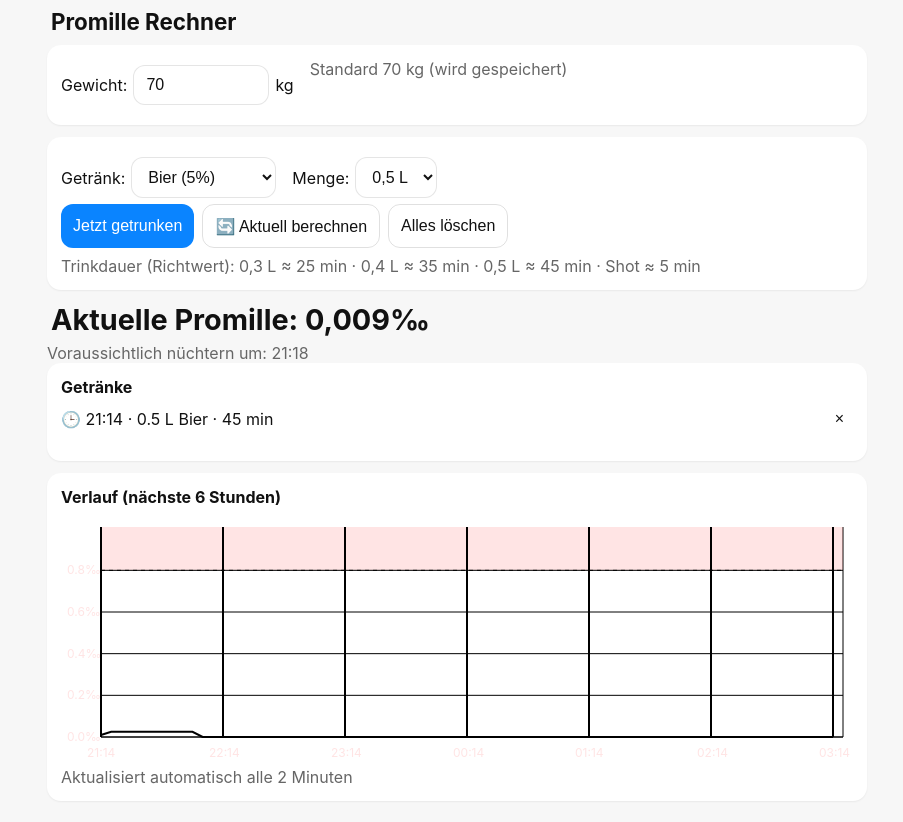
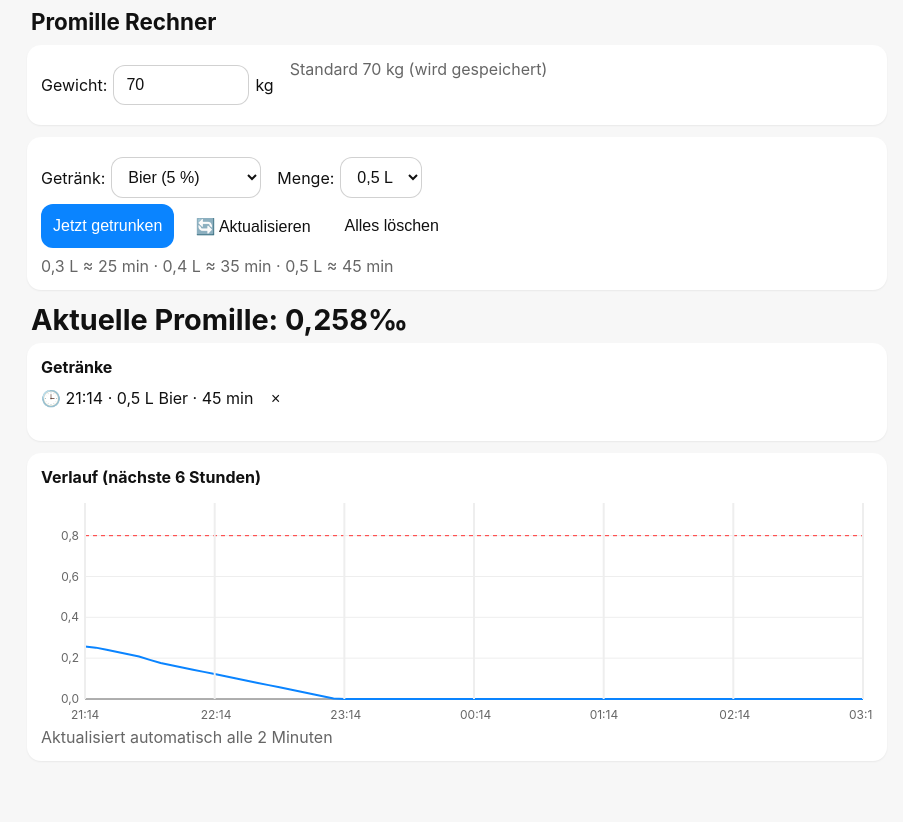
Before and after one commit to Scrubxlol/Promille-Rechner, a plain HTML site: page index.html in a window 1280 px wide. Both pictures are taken after a click on the button "Jetzt getrunken". Shown: the whole page, without its empty margins (183-1086 px from the left). Drawn offline with Linux system fonts and the light colour scheme.

Commit message:
Update index.html

```diff
--- a/index.html
+++ b/index.html
@@ -5,40 +5,41 @@
   <meta name="viewport" content="width=device-width, initial-scale=1, viewport-fit=cover" />
   <title>Promille Rechner (Live)</title>
   <meta name="theme-color" content="#0a84ff">
-  <!-- Optional für Homescreen-Icon falls vorhanden -->
   <link rel="apple-touch-icon" href="icon-192.png">
   <style>
     :root{
-      /* Dark default */
-      --bg:#0b0b0b; --card:#1a1a1a; --text:#f2f2f2; --muted:#aaa;
-      --primary:#0a84ff; --danger:#b00020; --radius:14px;
-      --grid:#2a2a2a; --axis:#777; --warn:#ff4d4d;
+      --bg:#0b0b0b;--card:#151515;--text:#f2f2f2;--muted:#aaa;
+      --primary:#0a84ff;--danger:#b00020;--radius:14px;
+      --grid:#444;--axis:#888;--curve:#4dd0e1;--warn:#ff5252
     }
     @media (prefers-color-scheme: light){
-      :root{ --bg:#f7f7f7; --card:#fff; --text:#111; --muted:#666; --grid:#eee; --axis:#666; }
+      :root{
+        --bg:#f7f7f7;--card:#ffffff;--text:#111;--muted:#666;
+        --grid:#eee;--axis:#666;--curve:#0a84ff;--warn:#ff3333
+      }
     }
-    body{margin:0;font-family:-apple-system,BlinkMacSystemFont,'Segoe UI',Roboto,Helvetica,Arial,sans-serif;
-         background:var(--bg);color:var(--text);
-         padding:env(safe-area-inset-top) 12px calc(12px + env(safe-area-inset-bottom))}
-    .wrap{max-width:820px;margin:0 auto}
+    html,body{height:100%}
+    body{
+      margin:0;font-family:-apple-system,BlinkMacSystemFont,'Segoe UI',Roboto,Helvetica,Arial,sans-serif;
+      background:var(--bg);color:var(--text);
+      padding:env(safe-area-inset-top) 12px calc(12px + env(safe-area-inset-bottom))
+    }
+    .wrap{max-width:860px;margin:0 auto}
     h1{font-size:1.4rem;margin:8px 4px 10px}
     .card{background:var(--card);border-radius:var(--radius);padding:14px;box-shadow:0 1px 2px rgba(0,0,0,.06);margin-bottom:12px}
     .row{display:flex;flex-wrap:wrap;gap:8px}
     label{display:inline-flex;align-items:center;gap:6px;margin:6px 8px 6px 0}
-    input,select,button{font-size:1rem;padding:10px 12px;border-radius:12px;border:1px solid rgba(255,255,255,0.12);background:#121212;color:var(--text)}
-    @media (prefers-color-scheme: light){ input,select,button{background:#fff;border:1px solid rgba(0,0,0,0.1);color:var(--text)} }
+    input,select,button{font-size:1rem;padding:10px 12px;border-radius:12px;border:1px solid rgba(255,255,255,.18);background:#111;color:var(--text)}
+    @media (prefers-color-scheme: light){input,select,button{background:#fff;color:var(--text);border:1px solid rgba(0,0,0,.18)}}
     button{background:var(--primary);color:#fff;border:none;min-height:44px}
-    button.ghost{background:transparent;color:var(--text);border:1px solid rgba(255,255,255,0.12)}
-    @media (prefers-color-scheme: light){button.ghost{border:1px solid rgba(0,0,0,0.12)}}
+    button.ghost{background:transparent;color:var(--text);border:1px solid rgba(255,255,255,.2)}
     .prom{font-size:1.8rem;font-weight:700;margin:10px 4px 6px}
     .muted{color:var(--muted)}
-    .entry{margin-bottom:6px;display:flex;align-items:center;gap:8px;justify-content:space-between}
-    .del{background:transparent;border:1px solid rgba(255,255,255,.2);padding:4px 8px;border-radius:10px;color:inherit}
-    .del:hover{opacity:.8}
-    #warn{display:none;background:rgba(255,0,0,.85);color:#fff;padding:12px;border-radius:12px;margin-bottom:12px;text-align:center;font-weight:700}
+    .entry{margin-bottom:6px}
+    #warn{display:none;background:rgba(255,0,0,.9);color:#fff;padding:12px;border-radius:12px;margin-bottom:12px;text-align:center;font-weight:700}
     body.danger{background:var(--danger)!important;color:#fff}
-    canvas{width:100%;height:260px;display:block;border-radius:12px}
-    .toolbar{display:flex;flex-wrap:wrap;gap:8px}
+    canvas{width:100%;height:240px;display:block;border-radius:12px;background:var(--card)}
+    .actions{display:flex;gap:8px;flex-wrap:wrap}
   </style>
 </head>
 <body>
@@ -51,7 +52,7 @@
   <div class="card">
     <div class="row">
       <label>Gewicht:
-        <input type="number" id="gewicht" min="40" max="200" step="1" value="70" style="width:110px"> kg
+        <input aria-label="Gewicht in kg" type="number" id="gewicht" min="40" max="200" step="1" value="70" style="width:110px"> kg
       </label>
       <span class="muted">Standard 70 kg (wird gespeichert)</span>
     </div>
@@ -61,41 +62,28 @@
   <div class="card">
     <div class="row">
       <label>Getränk:
-        <select id="typ">
-          <option value="bier">Bier (5%)</option>
-          <option value="radler">Radler (2.5%)</option>
-          <option value="shot40">Shot (40%)</option>
+        <select aria-label="Getränktyp" id="typ">
+          <option value="bier">Bier (5 %)</option>
+          <option value="radler">Radler (2,5 %)</option>
+          <option value="shot">Shot (40 %)</option>
         </select>
       </label>
       <label>Menge:
-        <select id="menge">
-          <option value="0.3">0,3 L</option>
-          <option value="0.4">0,4 L</option>
-          <option value="0.5" selected>0,5 L</option>
-        </select>
-      </label>
-      <label id="shotSizeWrap" style="display:none;">Shot-Größe:
-        <select id="shotSize">
-          <option value="0.02">2 cl</option>
-          <option value="0.04">4 cl</option>
-        </select>
+        <select aria-label="Menge" id="menge"></select>
       </label>
     </div>
-    <div class="toolbar">
+    <div class="actions">
       <button id="add">Jetzt getrunken</button>
-      <button id="refresh" class="ghost">🔄 Aktuell berechnen</button>
-      <button id="reset" class="ghost">Alles löschen</button>
+      <button id="update" class="ghost" aria-label="Manuell aktualisieren">🔄 Aktualisieren</button>
+      <button id="reset" class="ghost" aria-label="Alle Einträge löschen">Alles löschen</button>
     </div>
-    <div class="muted" style="margin-top:8px">
-      Trinkdauer (Richtwert): 0,3 L ≈ 25 min · 0,4 L ≈ 35 min · 0,5 L ≈ 45 min · Shot ≈ 5 min
-    </div>
+    <div class="muted" id="dauerHinweis" style="margin-top:8px"></div>
   </div>
 
   <div class="prom" id="anzeige">Aktuelle Promille: 0,000‰</div>
-  <div id="sober" class="muted"></div>
 
   <!-- Liste -->
-  <div id="log" class="card">
+  <div id="log" class="card" aria-live="polite">
     <b>Getränke</b>
     <div class="muted" id="empty">Noch nichts erfasst.</div>
   </div>
@@ -109,14 +97,19 @@
 </div>
 
 <script>
-/* ---------- Konstanten ---------- */
-const ABBAU = 0.13; // ‰ pro Stunde (Abbau)
-const R = 0.68;     // Verteilungsfaktor
+/* ---------- Parameter ---------- */
+const ABBAU = 0.13;                 // ‰ pro Stunde (Eliminationsrate)
+const R = 0.68;                     // Verteilungsfaktor
 const NF = new Intl.NumberFormat('de-DE',{minimumFractionDigits:3,maximumFractionDigits:3});
-const DEFAULT_DAUER_MIN = { "0.3": 25, "0.4": 35, "0.5": 45, "shot": 5 };
+const DEFAULT_DAUER_MIN = {         // Standard-Trinkdauer in Minuten
+  bier:  { "0.3":25, "0.4":35, "0.5":45 },
+  radler:{ "0.3":20, "0.4":28, "0.5":36 },
+  shot:  { "0.02":5,  "0.04":8  }
+};
 
-/* ---------- State & Storage ---------- */
-let drinks = []; // { ty, s(L), g(Gramm Alc), tStart(ms), tEnd(ms), label }
+/* ---------- State + Storage ---------- */
+let drinks = []; // { ty, s(L), g(Gramm Alc), tStart(ms), tEnd(ms) }
+
 const store = {
   get gewicht(){ return +(localStorage.getItem('pr_weight')||70); },
   set gewicht(v){ localStorage.setItem('pr_weight', String(v)); },
@@ -129,203 +122,218 @@ const store = {
 
 /* ---------- Helpers ---------- */
 function alkoholGramm(typ, liter){
-  let vol;
-  if(typ==='shot40') vol = 0.40;
-  else if(typ==='bier') vol = 0.05;
-  else vol = 0.025; // radler
-  return liter * vol * 0.8 * 1000; // g
+  let vol = 0.05;
+  if(typ==='radler') vol = 0.025;
+  if(typ==='shot')   vol = 0.40;
+  return liter * vol * 0.8 * 1000; // Gramm reiner Alkohol
 }
 
-// Aufnahme: gleichmäßige Aufnahme jede Minute während tStart..tEnd, anschließend linearer Abbau
+// Hybrid-Aufnahme: großer Sofort-Anteil + kurzer Nachlauf
 function bacContributionAt(t, drink, gewicht){
-  const mins = Math.max(1, Math.round((drink.tEnd - drink.tStart)/60000));
-  const perMinGramm = drink.g / mins;
+  const fImmediate = (drink.ty === 'shot') ? 0.70 : 0.60; // Sofortanteil
+  const slowMinutes = (drink.ty === 'shot') ? 10 : 30;    // Nachlaufdauer
+
+  const g0 = drink.g * fImmediate;        // sofort
+  const gS = drink.g - g0;                 // langsam
+  const start = drink.tStart;
+
   let bac = 0;
-  for(let ts = drink.tStart; ts <= drink.tEnd; ts += 60000){
-    if (t < ts) continue;
-    const z0 = perMinGramm / (gewicht * R);
+
+  // Sofort-Anteil: als "eine Minute" zum Startzeitpunkt
+  if (t >= start) {
+    const z0 = g0 / (gewicht * R);
+    const hours = (t - start) / 3600000;
+    bac += Math.max(0, z0 - ABBAU * hours);
+  }
+
+  // Langsam-Anteil: gleichmäßig pro Minute über slowMinutes
+  const perMin = (slowMinutes > 0) ? (gS / slowMinutes) : 0;
+  const endSlow = start + slowMinutes * 60000;
+
+  for (let ts = start; ts < endSlow; ts += 60000) {
+    if (t < ts) continue;                  // noch nicht im Blut
+    const z = perMin / (gewicht * R);      // Promille-Anstieg aus dieser Minute
     const hours = (t - ts) / 3600000;
-    bac += Math.max(0, z0 - ABBAU * hours);
+    bac += Math.max(0, z - ABBAU * hours); // Abbau seit Aufnahme
   }
   return bac;
 }
 
 function promilleAt(t){
-  const gw = +document.getElementById('gewicht').value || store.gewicht || 70;
+  const gw = +document.getElementById('gewicht').value || 70;
   let sum = 0;
   for(const d of drinks){ sum += bacContributionAt(t, d, gw); }
   return sum;
 }
+
 function promilleJetzt(){ return promilleAt(Date.now()); }
 
-function soberTime(){
-  const p = promilleJetzt();
-  const hrs = p / ABBAU; // einfache lineare Schätzung
-  const t = new Date(Date.now() + hrs*3600000);
-  return t.toLocaleTimeString('de-DE',{hour:'2-digit',minute:'2-digit'});
+/* ---------- UI ---------- */
+const typSel = document.getElementById('typ');
+const mengeSel = document.getElementById('menge');
+const dauerHinweis = document.getElementById('dauerHinweis');
+
+function fillMengen(){
+  const t = typSel.value;
+  const opts = (t==='shot')
+    ? [{v:'0.02',l:'2 cl'},{v:'0.04',l:'4 cl'}]
+    : [{v:'0.3',l:'0,3 L'},{v:'0.4',l:'0,4 L'},{v:'0.5',l:'0,5 L'}];
+  mengeSel.innerHTML = '';
+  opts.forEach(o=>{
+    const el=document.createElement('option');
+    el.value=o.v; el.textContent=o.l; mengeSel.appendChild(el);
+  });
+  // Default-Auswahl
+  if(t==='shot') mengeSel.value='0.02'; else mengeSel.value='0.5';
+  setDauerHint();
+}
+function setDauerHint(){
+  const t=typSel.value, s=mengeSel.value;
+  const d = DEFAULT_DAUER_MIN[t][s] || 45;
+  if(t==='shot') dauerHinweis.textContent = (s==='0.02'?'~5 min':'~8 min');
+  else dauerHinweis.textContent = '0,3 L ≈ 25 min · 0,4 L ≈ 35 min · 0,5 L ≈ 45 min';
 }
 
-/* ---------- UI ---------- */
+function updateList(){
+  const log = document.getElementById('log');
+  const empty = document.getElementById('empty');
+  log.querySelectorAll('.entry').forEach(e=>e.remove());
+  if(!drinks.length){ empty.style.display='block'; return; }
+  empty.style.display='none';
+  drinks.forEach((d,i)=>{
+    const st = new Date(d.tStart).toLocaleTimeString('de-DE',{hour:'2-digit',minute:'2-digit'});
+    const du = Math.round((d.tEnd - d.tStart)/60000);
+    const div = document.createElement('div'); div.className='entry';
+    const name = d.ty==='shot' ? (d.s===0.04?'Shot 4 cl':'Shot 2 cl') : `${(d.s).toFixed(1).replace('.',',')} L ${d.ty==='bier'?'Bier':'Radler'}`;
+    div.innerHTML = `🕒 ${st} · ${name} · ${du} min <button class="ghost" data-del="${i}" aria-label="Eintrag löschen">×</button>`;
+    log.appendChild(div);
+  });
+  log.querySelectorAll('button[data-del]').forEach(btn=>{
+    btn.onclick = () => { drinks.splice(+btn.dataset.del,1); store.save(); updateUI(); };
+  });
+}
+
 function updateUI(){
   const p = promilleJetzt();
   document.getElementById('anzeige').textContent = 'Aktuelle Promille: ' + NF.format(p) + '‰';
-  document.getElementById('sober').textContent = 'Voraussichtlich nüchtern um: ' + soberTime();
-
   if(p >= 0.8){ document.body.classList.add('danger'); document.getElementById('warn').style.display='block'; }
   else { document.body.classList.remove('danger'); document.getElementById('warn').style.display='none'; }
-
-  // Liste
-  const log = document.getElementById('log');
-  const empty = document.getElementById('empty');
-  log.querySelectorAll('.entry').forEach(e=>e.remove());
-  if(!drinks.length){ empty.style.display='block'; }
-  else{
-    empty.style.display='none';
-    drinks.forEach((d,i)=>{
-      const st = new Date(d.tStart).toLocaleTimeString('de-DE',{hour:'2-digit',minute:'2-digit'});
-      const du = Math.max(1, Math.round((d.tEnd - d.tStart)/60000));
-      const row = document.createElement('div'); row.className='entry';
-      row.innerHTML = `<span>🕒 ${st} · ${d.label} · ${du} min</span>
-                       <button class="del" data-i="${i}" aria-label="Eintrag löschen">×</button>`;
-      log.appendChild(row);
-    });
-    log.querySelectorAll('.del').forEach(btn=>{
-      btn.onclick = ()=>{ drinks.splice(+btn.dataset.i,1); store.save(); updateUI(); };
-    });
-  }
-
+  updateList();
   drawChart();
-}
-
-/* ---------- Eingabe ---------- */
-function addDrink(){
-  const typ = document.getElementById('typ').value;
-  let s = parseFloat(document.getElementById('menge').value);
-  let label;
-
-  if(typ==='shot40'){
-    const shotL = parseFloat(document.getElementById('shotSize').value); // 0.02 / 0.04
-    s = shotL;
-    label = `${(shotL*100).toFixed(0)} cl Shot (40%)`;
-  }else{
-    const name = (typ==='bier') ? 'Bier' : 'Radler';
-    label = `${(s).toFixed(1)} L ${name}`;
-  }
-
-  const grams = alkoholGramm(typ, s);
-  const now = Date.now();
-  const durMin = (typ==='shot40') ? DEFAULT_DAUER_MIN.shot : (DEFAULT_DAUER_MIN[String(s)] || 45);
-  const start = now, end = now + durMin*60000;
-
-  drinks.push({ ty: typ, s, g: grams, tStart: start, tEnd: end, label });
-  store.save();
-  updateUI();
 }
 
 /* ---------- Graph ---------- */
 function drawChart(){
   const cvs = document.getElementById('chart');
-  const dpr = window.devicePixelRatio || 1;
+  const ctx = cvs.getContext('2d');
+
+  // Retina-Schärfe
+  const dpr = Math.max(1, window.devicePixelRatio || 1);
   const cssW = cvs.clientWidth || 800;
-  const cssH = cvs.clientHeight || 260;
-  if(cvs.width !== Math.round(cssW*dpr)){ cvs.width = Math.round(cssW*dpr); }
-  if(cvs.height!== Math.round(cssH*dpr)){ cvs.height= Math.round(cssH*dpr); }
-  const ctx = cvs.getContext('2d'); ctx.setTransform(dpr,0,0,dpr,0,0);
+  const cssH = 240;
+  cvs.width  = Math.round(cssW * dpr);
+  cvs.height = Math.round(cssH * dpr);
+  ctx.setTransform(1,0,0,1,0,0);
+  ctx.scale(dpr,dpr);
 
-  const W = cssW, H = cssH;
+  const W = cssW, H = cssH, PADL=44, PADB=28, PADT=16, PADR=10;
   ctx.clearRect(0,0,W,H);
-
-  // Achsen
-  ctx.strokeStyle = 'var(--axis)'; ctx.lineWidth = 1;
-  ctx.beginPath(); ctx.moveTo(40,H-30); ctx.lineTo(W-10,H-30); ctx.lineTo(W-10,20); ctx.stroke();
 
   const now = Date.now();
   const tMin = now, tMax = now + 6*3600000;
-  const xOf = t => 40 + (W-60) * ((t - tMin)/(tMax - tMin));
+  const xOf = t => PADL + (W-PADL-PADR) * ((t - tMin)/(tMax - tMin));
 
-  // Punkte (alle 5 min für glatte Kurve)
+  // Samples alle 5 Minuten für weiche Kurve
   const points = [];
-  for(let t = tMin; t <= tMax; t += 300000){ points.push({t, p: promilleAt(t)}); }
+  for(let t=tMin; t<=tMax; t+=5*60000){ points.push({t, p: promilleAt(t)}); }
 
-  const maxP = Math.max(0.8, ...points.map(p=>p.p)) * 1.2;
-  const yOf = p => (H-30) - (H-60) * (p / (maxP||1));
+  const maxP = Math.max(0.8, ...points.map(p=>p.p)) * 1.2 || 1;
+  const yOf = p => (H-PADB) - (H-PADT-PADB) * (p / maxP);
 
-  // rote Warnfläche > 0.8‰
+  // Grid + Achsen
+  ctx.strokeStyle = getComputedStyle(document.documentElement).getPropertyValue('--grid').trim() || '#444';
+  ctx.lineWidth = 1;
+  for(let p=0; p<=maxP; p+=0.2){
+    const y=yOf(p); ctx.beginPath(); ctx.moveTo(PADL,y); ctx.lineTo(W-PADR,y); ctx.stroke();
+  }
+  ctx.strokeStyle = getComputedStyle(document.documentElement).getPropertyValue('--axis').trim() || '#888';
+  ctx.beginPath(); ctx.moveTo(PADL,H-PADB); ctx.lineTo(W-PADR,H-PADB); ctx.lineTo(W-PADR,PADT); ctx.stroke();
+
+  // 0.8‰ Linie
+  ctx.strokeStyle = getComputedStyle(document.documentElement).getPropertyValue('--warn').trim() || '#ff5252';
+  ctx.setLineDash([4,4]);
   const yWarn = yOf(0.8);
-  ctx.fillStyle = 'rgba(255,77,77,0.15)';
-  ctx.fillRect(40, 20, (W-50), Math.max(0, (yWarn-20)));
-
-  // horizontale Ticks
-  ctx.strokeStyle = 'var(--grid)';
-  ctx.fillStyle = 'var(--muted)'; ctx.font = '12px -apple-system,system-ui';
-  const step = 0.2;
-  for(let v=0; v<=maxP; v+=step){
-    const y = yOf(v);
-    ctx.beginPath(); ctx.moveTo(40,y); ctx.lineTo(W-10,y); ctx.stroke();
-    ctx.fillText(v.toFixed(1)+'‰', 6, y+4);
-  }
-
-  // 0.8-Linie
-  ctx.strokeStyle = 'var(--warn)'; ctx.setLineDash([4,4]);
-  ctx.beginPath(); ctx.moveTo(40,yWarn); ctx.lineTo(W-10,yWarn); ctx.stroke();
+  ctx.beginPath(); ctx.moveTo(PADL,yWarn); ctx.lineTo(W-PADR,yWarn); ctx.stroke();
   ctx.setLineDash([]);
 
   // Kurve
-  ctx.strokeStyle = 'var(--primary)'; ctx.lineWidth = 2;
-  ctx.beginPath();
+  ctx.strokeStyle = getComputedStyle(document.documentElement).getPropertyValue('--curve').trim() || '#4dd0e1';
+  ctx.lineWidth = 2; ctx.beginPath();
   points.forEach((pt,i)=>{ const x=xOf(pt.t), y=yOf(pt.p); i?ctx.lineTo(x,y):ctx.moveTo(x,y); });
   ctx.stroke();
 
   // X-Labels stündlich
-  ctx.fillStyle = 'var(--muted)';
-  for(let t = tMin; t <= tMax; t += 3600000){
+  ctx.fillStyle = getComputedStyle(document.documentElement).getPropertyValue('--muted').trim() || '#aaa';
+  ctx.font = '12px -apple-system,system-ui';
+  for(let t=tMin; t<=tMax; t+=3600000){
     const x = xOf(t);
     const lab = new Date(t).toLocaleTimeString('de-DE',{hour:'2-digit',minute:'2-digit'});
-    ctx.fillText(lab, x-14, H-10);
-    ctx.beginPath(); ctx.strokeStyle = 'var(--grid)'; ctx.moveTo(x,H-30); ctx.lineTo(x,20); ctx.stroke();
+    ctx.fillText(lab, x-14, H-8);
+    ctx.strokeStyle = getComputedStyle(document.documentElement).getPropertyValue('--grid').trim() || '#444';
+    ctx.beginPath(); ctx.moveTo(x,H-PADB); ctx.lineTo(x,PADT); ctx.stroke();
+  }
+
+  // Y-Labels
+  ctx.textAlign='right'; ctx.fillStyle = getComputedStyle(document.documentElement).getPropertyValue('--muted').trim() || '#aaa';
+  for(let p=0; p<=maxP; p+=0.2){ const y=yOf(p); ctx.fillText(p.toFixed(1).replace('.',','), PADL-6, y+4); }
+}
+
+/* ---------- Events ---------- */
+function addDrink(){
+  const typ = typSel.value;
+  const s = parseFloat(mengeSel.value);
+  const grams = alkoholGramm(typ, s);
+  const now = Date.now();
+  const durMin = (DEFAULT_DAUER_MIN[typ] && DEFAULT_DAUER_MIN[typ][String(s)]) || 45;
+  const start = now;
+  const end   = now + durMin*60000;
+  drinks.push({ ty: typ, s, g: grams, tStart: start, tEnd: end });
+  store.save();
+  updateUI();
+}
+
+function resetAll(){
+  if(confirm('Alles löschen?')){
+    drinks = []; store.save(); updateUI();
   }
 }
 
-/* ---------- Bindings ---------- */
 function bind(){
+  // Menge je Typ
+  typSel.onchange = ()=>{ fillMengen(); updateUI(); };
+  mengeSel.onchange = ()=> setDauerHint();
+  fillMengen();
+
   // Gewicht
   const gEl = document.getElementById('gewicht');
   gEl.value = store.gewicht;
-  gEl.addEventListener('change', ()=>{ store.gewicht = Math.max(40, Math.min(200, +gEl.value||70)); updateUI(); });
+  gEl.addEventListener('change', ()=>{ store.gewicht = Math.max(40,Math.min(200,+gEl.value||70)); updateUI(); });
 
-  // Typ/Shot-Umschalter
-  const typEl = document.getElementById('typ');
-  const mengeEl = document.getElementById('menge');
-  const shotWrap = document.getElementById('shotSizeWrap');
-  typEl.addEventListener('change', ()=>{
-    const shot = typEl.value==='shot40';
-    shotWrap.style.display = shot ? '' : 'none';
-    mengeEl.disabled = shot; // Shots nutzen eigenes Größenfeld
-    updateUI();
-  });
+  // Buttons
+  document.getElementById('add').onclick = addDrink;
+  document.getElementById('reset').onclick = resetAll;
+  document.getElementById('update').onclick = updateUI;
 
-  document.getElementById('add').onclick = addDrink;
-  document.getElementById('reset').onclick = ()=>{
-    if(confirm('Alles löschen?')){
-      drinks = []; store.save(); updateUI();
-    }
-  };
-  document.getElementById('refresh').onclick = updateUI;
-
-  // Auto-Refresh alle 2 Minuten
-  setInterval(updateUI, 120000);
+  // Auto-Update alle 2 Minuten
+  setInterval(updateUI, 2*60*1000);
 }
 
 /* ---------- Start ---------- */
 store.load(); bind(); updateUI();
 
-// PWA: registriere SW nur, wenn eine sw.js existiert
-if('serviceWorker' in navigator){
-  window.addEventListener('load', ()=>{
-    fetch('sw.js', {method:'HEAD'}).then(r=>{
-      if(r.ok) navigator.serviceWorker.register('./sw.js').catch(()=>{});
-    }).catch(()=>{});
-  });
+// PWA: Service Worker registrieren (optional; für GitHub Pages ok)
+if ('serviceWorker' in navigator) {
+  window.addEventListener('load', () => { navigator.serviceWorker.register('./sw.js').catch(()=>{}); });
 }
 </script>
 </body>
```
